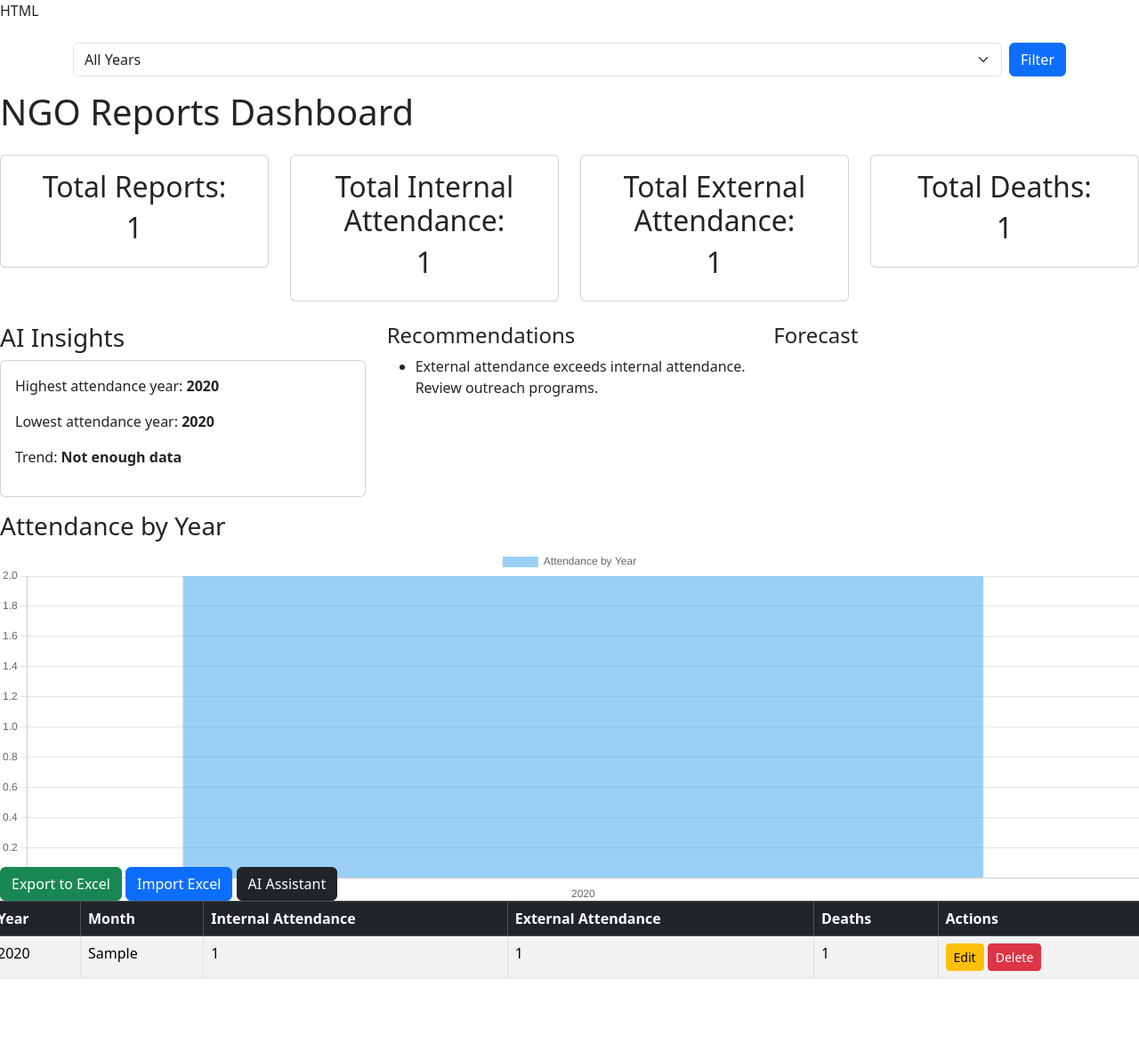
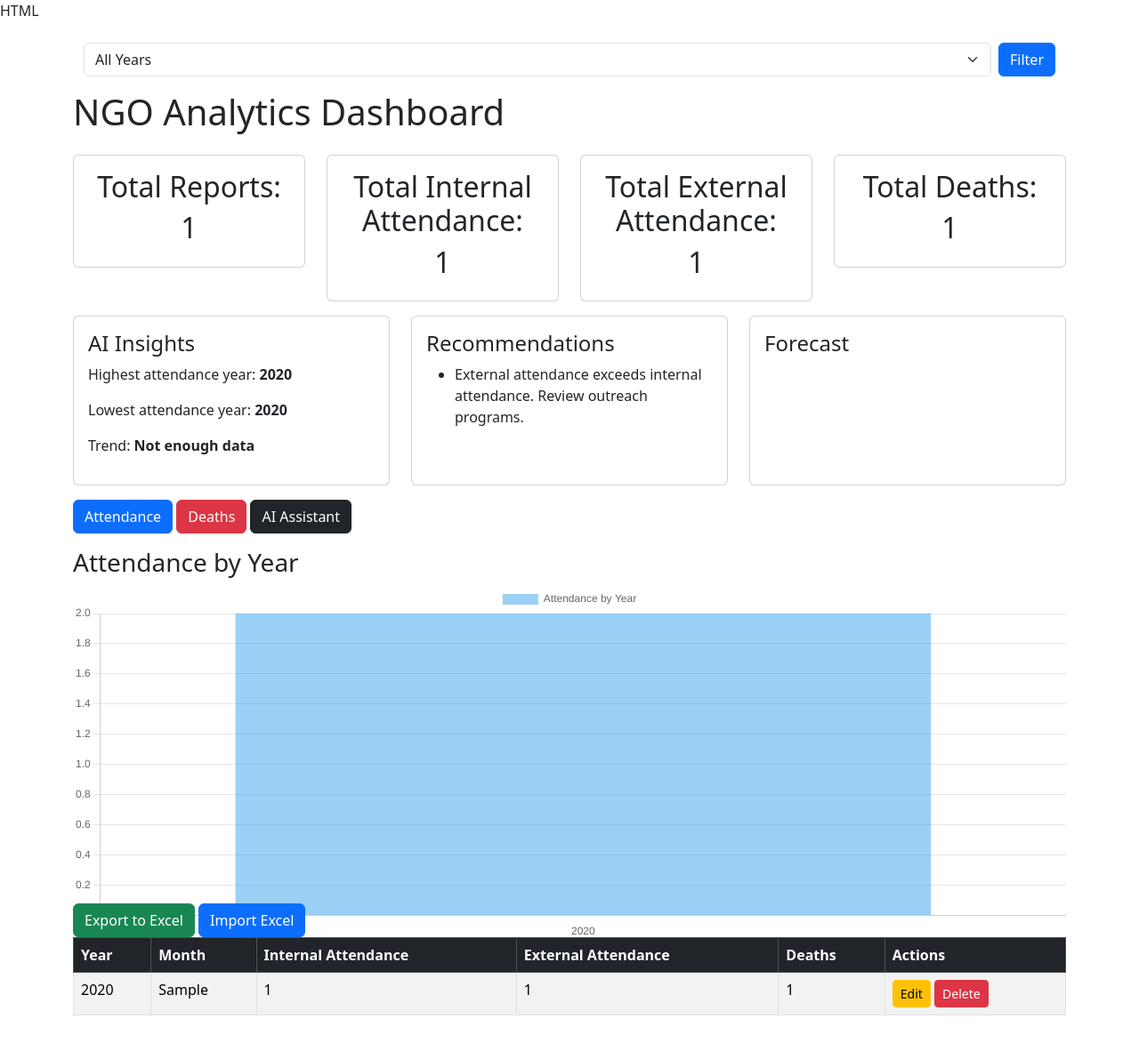
Before and after one commit to KattKriger/ngo-ai-manager, a Django app: page / in a window 1280 px wide. Shown: the whole page at 89% size. Before the commit the page ends 1101 px from the top, so only its background shows below. Run offline with Django 5.2, Linux system fonts and the light colour scheme; tables that the repository leaves empty hold one stand-in row (values such as "Sample post").

Commit message:
Dashboard complete with analytics and AI assistant

```diff
--- a/reports/templates/reports/report_list.html
+++ b/reports/templates/reports/report_list.html
@@ -14,6 +14,7 @@ HTML
     </head>
     <body>
 
+    <div class="container mt-4">
         <form method="get" class="container mt-4 d-flex gap-2 align-items-center">
             <select name="year" class="form-select">
                 <option value="">All Years</option>
@@ -29,10 +30,10 @@ HTML
             <button type="submit" class="btn btn-primary">Filter</button>
         </form>
 
-        <div class="row mb-4">
-            <h1 class="mb-4">NGO Reports Dashboard</h1>
+        <h1 class="mb-4">NGO Analytics Dashboard</h1>
 
-            <div class="col-md-3">
+        <div class="row">
+            <div class="col-md-3 col-sm-6 mb-3">
                 <div class="card text-center">
                     <div class="card-body">
                         <h2>Total Reports:</h2>
@@ -41,7 +42,7 @@ HTML
                 </div>
             </div>
 
-            <div class="col-md-3">
+            <div class="col-md-3 col-sm-6 mb-3">
                 <div class="card text-center">
                     <div class="card-body">
                         <h2>Total Internal Attendance:</h2>
@@ -50,7 +51,7 @@ HTML
                 </div>
             </div>
 
-            <div class="col-md-3">
+            <div class="col-md-3 col-sm-6 mb-3">
                 <div class="card text-center">
                     <div class="card-body">
                         <h2>Total External Attendance:</h2>
@@ -58,7 +59,7 @@ HTML
                     </div>
                 </div>
             </div>
-            <div class="col-md-3">
+            <div class="col-md-3 col-sm-6 mb-3">
                 <div class="card text-center">
                     <div class="card-body">
                         <h2>Total Deaths:</h2>
@@ -68,24 +69,23 @@ HTML
             </div>
 
         </div>
-        <div class="row">
+        <div class="row mb-4">
 
-            <div class="col-md-4">
+            <div class="col-md-4 mb-3">
+                <div class="card h-100">
                     <div class="card-body">
-                    <h3>AI Insights</h3>
-
-                    <div class="card p-3 mb-3">
+                        <h4>AI Insights</h4>
                             <p>Highest attendance year: <strong>{{ highest_year }}</strong></p>
 
                             <p>Lowest attendance year: <strong>{{ lowest_year }}</strong></p>
 
                             <p>Trend: <strong>{{ trend }}</strong></p>
                     </div>
-
                 </div>
             </div>
 
-            <div class="col-md-4">
+            <div class="col-md-4 mb-3">
+                <div class="card h-100">
                     <div class="card-body">
                         <h4>Recommendations</h4>
                         <ul>
@@ -95,8 +95,10 @@ HTML
                         </ul>
                     </div>
                 </div>
+            </div>
 
-            <div class="col-md-4">
+            <div class="col-md-4 mb-3">
+                <div class="card h-100">
                     <div class="card-body">
                         <h4>Forecast</h4>
                         {% if predicted_next_year %}
@@ -104,12 +106,26 @@ HTML
                         {% endif %}
                     </div>
                 </div>
+            </div>
 
 
-            <div class="card-mb-4">
+            <div class="mb-3">
+                <a href="/?chart=attendance" class="btn btn-primary">
+                    Attendance
+                </a>
+                <a href="/?chart=deaths" class="btn btn-danger">
+                    Deaths
+                </a>
+                <a href="/assistant/" class="btn btn-dark">
+                    AI Assistant
+                </a>
+            </div>
+            <div class="card-mt-4">
                 <div class="card-body" style="height: 400px;">
                     <h3>{{ chart_title }}</h3>
+                    <div style="height: 400px;">
                         <canvas id="attendanceChart"></canvas>
+                    </div>
                 </div>
             </div>
 
@@ -120,12 +136,10 @@ HTML
                 <a href="/import/" class="btn btn-primary">
                     Import Excel
                 </a>
-                <a href="/assistant/" class="btn btn-dark">
-                    AI Assistant
-                </a>
             </div>
 
 
+            <div class="table-responsive">
                 <table class="table table-striped table-bordered">
 
                     <thead class="table-dark">
@@ -156,10 +170,11 @@ HTML
                                 </a>
                             </td>
                         </tr>
-
                         {% endfor %}
                     </tbody>
                 </table>
+             </div>
+        </div>
     </div>
 
         <script src="https://cdn.jsdelivr.net/npm/bootstrap@5.3.3/dist/js/bootstrap.bundle.min.js"></script>
```
Lines whose indentation alone changed are shown as unchanged.
